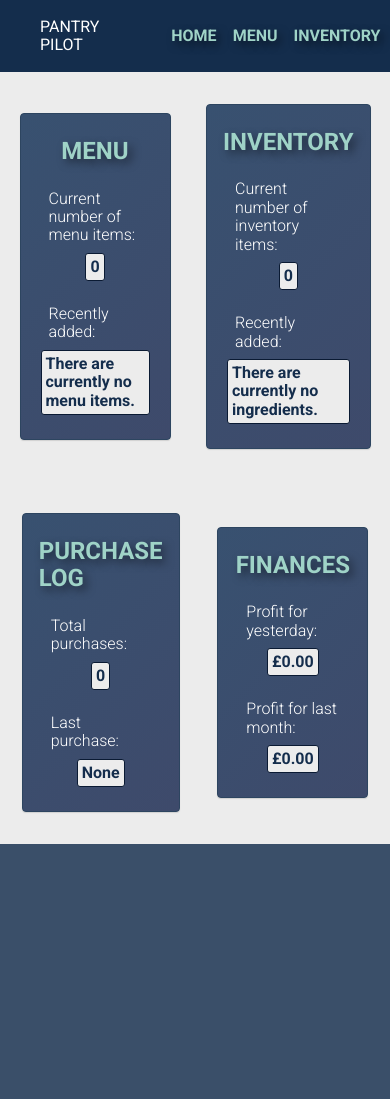
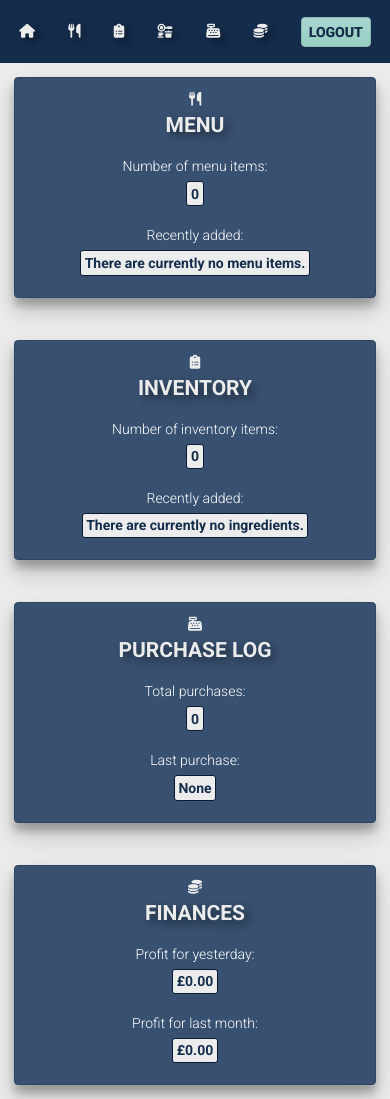
Before and after one commit to RobertMcIsaac/django_delights, a Django app: page / in a window 390 px wide. Before the commit the page ends 844 px from the top, so only its background shows below. Run offline with Django 4.2, Linux system fonts and the light colour scheme; the visitor is signed in with stand-in values (Sample User, id 1); data that the repository does not hold is empty; some web fonts are replaced.

Commit message:
Changed styling and made pages responsive for mobile. Finalising landing page.

```diff
--- a/inventory/static/inventory/css/style.css
+++ b/inventory/static/inventory/css/style.css
@@ -218,24 +218,68 @@ ol,ul {
     }
 
 .header__logo {
-    padding: 0 2rem;
-    margin: 0 .5rem;
-    color: white;
+    display: flex;
+    flex: 1.5;
+    align-items: center;
+    /* padding: 0 1rem; */
+    margin: 0 1rem;
+    color: #ececec;
+    font-weight: 400;
+}
+
+.header__logo__img {
+    max-width: 5rem;
+    height: auto;
+    /* align-items: flex-start; */
+    display: block;
+}
+
+.header__logo__title {
+    padding-left: 1rem;
 }
 
 
     /* Nav */
 
+.navbar {
+    width: 100%;
+    display: flex;
+    flex: 3;
+    justify-content: space-evenly;
+}
+
+.navbar--unauth {
+    width: 100%;
+    display: flex;
+    /* flex: 1; */
+    /* justify-content: space-between; */
+}
+
 .navlist {
     display: flex;
     justify-content: space-evenly;
     align-items: center;
-    gap: 1rem;
-    padding: 0 2rem;
+    width: 100%;
+    /* gap: 1rem; */
+    padding: 0;
+    /* padding: 0 2rem; */
+    margin: 0 1rem;
+}
+
+.navlist--unauth {
+    justify-content: flex-end;
+    gap: 2rem;
+
+}
+
+.navlist--mobile {
+    gap: 2rem;
+    width: 100%;
 }
 
 .navlist__link {
     text-decoration: none;
+    /* font-size: 1rem; */
     color: #9fd3c7;
     font-weight: bold;
     text-shadow: 4px 4px 8px rgba(0, 0, 0, 0.5);
@@ -421,34 +477,68 @@ ol,ul {
 
 /* HOME_AUTHENTICATED */
 
-.home__container {
+/* .home__container {
     display: flex;
-    flex-wrap: wrap;
-    justify-content: space-evenly;
+    justify-content: space-between;
     align-items: center;
     height: 100%;
+} */
+
+.home__container {
+    display: grid;
+    grid-template-columns: auto 2fr;
+    gap: 2rem;
+    /* height: 100%; */
+    align-items: center;
 }
 
+.home__image {
+    width: 500px;
+    height: auto;
+    padding: 2rem;
+    /* padding-left: 5rem; */
+    display: block;
+}
+
+.home__cards {
+    display: grid;
+    grid-template-columns: repeat(2, 1fr);
+    gap: 1rem;
+}
+
+/* .card__container {
+    max-width: 25rem;
+    width: 100%;
+    margin: 0 auto;
+} */
+
+
 .card--home {
-    flex-basis: 30%;
+    /* max-width: 25rem; */
+    /* width: 100%; */
+    /* margin: 0 auto; */
     align-items: center;
-    justify-content: baseline;
+    background-image: linear-gradient(135deg, #385170, #385170); /* default color for .card--home */
+    background-color: #385170;
+    box-shadow: rgba(0, 0, 0, 0.19) 0 12px 24px, rgba(0, 0, 0, 0.23) 0 8px 8px;
 }
 
 .card--home:hover {
-    transform: scale(1.005);
+    transform: scale(1.05);
     box-shadow: rgba(0, 0, 0, 0.19) 0 12px 24px, rgba(0, 0, 0, 0.23) 0 8px 8px;
+    background-image: linear-gradient(135deg, #142d4c, #142d4c); /* hover color for .card--home */
+    background-color: #142d4c;
 }
 
 .card__title--home {
-    color: #9fd3c7;
+    color: #ececec;
     transition: color 0.2s ease;
     text-shadow: 4px 4px 8px rgba(0, 0, 0, 0.5);
 }
 
-.card__title--home:hover {
+/* .card__title--home:hover {
     transform: scale(1.15);
-}
+} */
 
 .card__info--home {
     margin: .5rem .25rem 0 .25rem;
@@ -528,3 +618,55 @@ ol,ul {
 .btn--add {
     margin: 1rem;
 }
+
+
+/* MEDIA QUERIES */
+
+@media (max-width: 1140px) {
+    .home__container {
+        grid-template-columns: 1fr;
+    }
+
+    .home__image {
+        display: none;
+    }
+}
+
+@media (max-width: 1090px) {
+
+}
+
+
+@media (max-width: 960px) {
+    .desktop {
+        display: none;
+    }
+
+    .header__container {
+        justify-content: space-around;
+    }
+}
+
+@media only screen and (min-width: 960px) {
+    .mobile {
+        display: none;
+    }
+}
+
+@media (max-width: 810px) {
+
+}
+
+@media (max-width: 650px) {
+    html {
+        font-size: 14px;
+    }
+
+    .navlist__link--logo {
+        display: none;
+    }
+
+    .home__cards {
+        grid-template-columns: 1fr;
+    }
+}
--- a/inventory/templates/inventory/base.html
+++ b/inventory/templates/inventory/base.html
@@ -13,7 +13,7 @@
         <!-- <link rel="preconnect" href="https://fonts.googleapis.com">
         <link rel="preconnect" href="https://fonts.gstatic.com" crossorigin>
         <link href="https://fonts.googleapis.com/css2?family=Montserrat:ital,wght@0,100;0,200;0,300;0,400;0,500;0,600;0,700;0,800;0,900;1,100;1,200;1,300;1,400;1,500;1,600;1,700;1,800;1,900&family=Sofia+Sans:wght@100;200;300;400;500;600;700;800;900&display=swap" rel="stylesheet"> -->
-
+        <link rel="stylesheet" href="https://cdn.jsdelivr.net/npm/@fortawesome/fontawesome-free@6.2.1/css/all.min.css">
         <link rel="stylesheet" href="{% static 'inventory/css/reset.css' %}">
         <link type="text/css" rel="stylesheet" href="{% static 'inventory/css/style.css' %}">
         <title>{% block title %}Page Title - Pantry Pilot{% endblock title %}</title>
@@ -24,11 +24,12 @@
         <header id="header" class="header__container">
             {% block header %}
             {% if user.is_authenticated %}
-            <div class="header__logo">
-                <span>PANTRY PILOT</span>
+            <div class="header__logo desktop">
+                <img src="{% static 'inventory/images/Pantry_Pilot_logo-grey_on_darkblue.png' %}" alt="Pantry Pilot logo" class="header__logo__img">
+                <span class="header__logo__title">PANTRY PILOT</span>
             </div>
-            <nav id="navigation">
-                <ul class="navlist">
+            <nav id="navigation" class="navbar">
+                <ul class="navlist desktop">
                     <a href="{% url 'home' %}" class="navlist__link"><li>HOME</li></a>
                     <a href="{% url 'menu' %}" class="navlist__link"><li>MENU</li></a>
                     <a href="{% url 'inventory' %}" class="navlist__link"><li>INVENTORY</li></a>
@@ -37,14 +38,25 @@
                     <a href="{% url 'revenue' %}" class="navlist__link"><li>FINANCES</li></a>
                     <a href="{% url 'logout' %}" class="btn"><li>LOGOUT</li></a>
                 </ul>
+                <ul class="navlist navlist--mobile mobile">
+                    <a href="{% url 'home' %}" class="navlist__link navlist__link--logo"><li><img src="{% static 'inventory/images/Pantry_Pilot_logo-grey_on_darkblue.png' %}" alt="Pantry Pilot logo" class="header__logo__img"></li></a>
+                    <a href="{% url 'home' %}" class="navlist__link"><li><i class="fa-solid fa-house" style="color: #ececec;"></i></li></a>
+                    <a href="{% url 'menu' %}" class="navlist__link"><li><i class="fa-solid fa-utensils" style="color: #ececec;"></i></li></a>
+                    <a href="{% url 'inventory' %}" class="navlist__link"><li><i class="fa-solid fa-clipboard-list" style="color: #ececec;"></i></li></a>
+                    <a href="{% url 'recipes' %}" class="navlist__link"><li><i class="fa-solid fa-kitchen-set" style="color: #ececec;"></i></li></a>
+                    <a href="{% url 'purchase_log' %}" class="navlist__link"><li><i class="fa-solid fa-cash-register" style="color: #ececec;"></i></li></a>
+                    <a href="{% url 'revenue' %}" class="navlist__link"><li><i class="fa-solid fa-coins" style="color: #ececec;"></i></li></a>
+                    <a href="{% url 'logout' %}" class="btn"><li>LOGOUT</li></a>
+                </ul>
             </nav>
             {% else %}
             <div class="header__logo">
-                <span>PANTRY PILOT</span>
+                <img src="{% static 'inventory/images/Pantry_Pilot_logo-grey_on_darkblue.png' %}" alt="Pantry Pilot logo" class="header__logo__img">
+                <span class="header__logo__title desktop">PANTRY PILOT</span>
             </div>
-            <nav id="navigation">
-                <ul class="navlist">
-                    <a href="{% url 'login' %}" class="btn"><li>LOGIN</li></a>
+            <nav id="navigation" class="navbar navbar--unauth">
+                <ul class="navlist navlist--unauth">
+                    <a href="{% url 'login' %}" class=" btn"><li>LOGIN</li></a>
                     <a href="{% url 'signup' %}" class="btn"><li>CREATE ACCOUNT</li></a>
                 </ul>
             </nav>
--- a/inventory/templates/inventory/home_authenticated.html
+++ b/inventory/templates/inventory/home_authenticated.html
@@ -1,13 +1,20 @@
 {% extends "inventory/base.html" %}
+
+{% load static %}
 
 {% block title %}Home - Pantry Pilot{% endblock title %}
 
 {% block content %}
 
+<!-- <section id="home" class="home__container home__container__img"> -->
 <section id="home" class="home__container">
-    <div class="card card--home">
-        <a href="{% url 'menu' %}"><h2 class="card__title card__title--home">MENU</h2></a>
-        <h4 class="card__info--home">Current number of menu items:</h4>
+    <img src="{% static 'inventory/images/Pantry_Pilot_logo-darkblue_on_grey.png' %}" alt="" class="home__image">
+    <div class="home__cards">
+
+        <a href="{% url 'menu' %}" class="card card--home">
+            <i class="fa-solid fa-utensils" style="color: #ececec;"></i>
+            <h2 class="card__title card__title--home">MENU</h2>
+            <h4 class="card__info--home">Number of menu items:</h4>
             <p class="card__data--home">{{num_menuitems}}</p>
             {% if latest_menuitem %}
             <h4 class="card__info--home">Recently added:</h4>
@@ -17,10 +24,12 @@
             <p class="card__data--home">There are currently no menu items.</p>
             {% endif %}
             <!-- <a href="{% url 'menuitem_new' %}" class="btn btn--home">ADD MENU ITEM</a> -->
-    </div>
-    <div class="card card--home">
-        <a href="{% url 'inventory' %}"><h2 class="card__title card__title--home">INVENTORY</h2></a>
-        <h4 class="card__info--home">Current number of inventory items:</h4>
+        </a>
+
+        <a href="{% url 'inventory' %}" class="card card--home">
+            <i class="fa-solid fa-clipboard-list" style="color: #ececec;"></i>
+            <h2 class="card__title card__title--home">INVENTORY</h2>
+            <h4 class="card__info--home">Number of inventory items:</h4>
             <p class="card__data--home">{{num_ingredients}}</p>
             {% if latest_ingredient %}
             <h4 class="card__info--home">Recently added:</h4>
@@ -30,17 +39,21 @@
             <p class="card__data--home">There are currently no ingredients.</p>
             {% endif %}
             <!-- <a href="{% url 'ingredient_new' %}" class="btn btn--home">ADD INVENTORY ITEM</a> -->
-    </div>
-    <div class="card card--home">
-        <a href="{% url 'purchase_log' %}"><h2 class="card__title card__title--home">PURCHASE LOG</h2></a>
+        </a>
+
+        <a href="{% url 'purchase_log' %}" class="card card--home">
+            <i class="fa-solid fa-cash-register" style="color: #ececec;"></i>
+            <h2 class="card__title card__title--home">PURCHASE LOG</h2>
             <h4 class="card__info--home">Total purchases:</h4>
             <p class="card__data--home">{{num_purchases}}</p>
             <h4 class="card__info--home">Last purchase:</h4>
             <p class="card__data--home">{{latest_purchase}}</p>
             <!-- <a href="{% url 'purchase_new' %}" class="btn btn--home">LOG A PURCHASE</a> -->
-    </div>
-    <div class="card card--home">
-        <a href="{% url 'revenue' %}"><h2 class="card__title card__title--home">FINANCES</h2></a>
+        </a>
+
+        <a href="{% url 'revenue' %}" class="card card--home">
+            <i class="fa-solid fa-coins" style="color: #ececec;"></i>
+            <h2 class="card__title card__title--home">FINANCES</h2>
             {% if yesterday_revenue %}
             <h4 class="card__info--home">Profit for yesterday:</h4>
             <p class="card__data--home">£{{yesterday_revenue.profit|floatformat:2}}</p>
@@ -56,6 +69,7 @@
             <h4 class="card__info--home">Profit for last month:</h4>
             <p class="card__data--home">None</p>
             {% endif %}
+        </a>
     </div>
 </section>
 
```
Also changed, not shown: other parts of inventory/static/inventory/css/style.css (+25 -13 lines), inventory/templates/inventory/home_unauthenticated.html (+8 -6 lines), inventory/static/inventory/images/Pantry_Pilot_logo-darkblue_on_grey.png (added), inventory/static/inventory/images/Pantry_Pilot_logo-grey_on_darkblue.png (added). Lines whose indentation alone changed are shown as unchanged.
